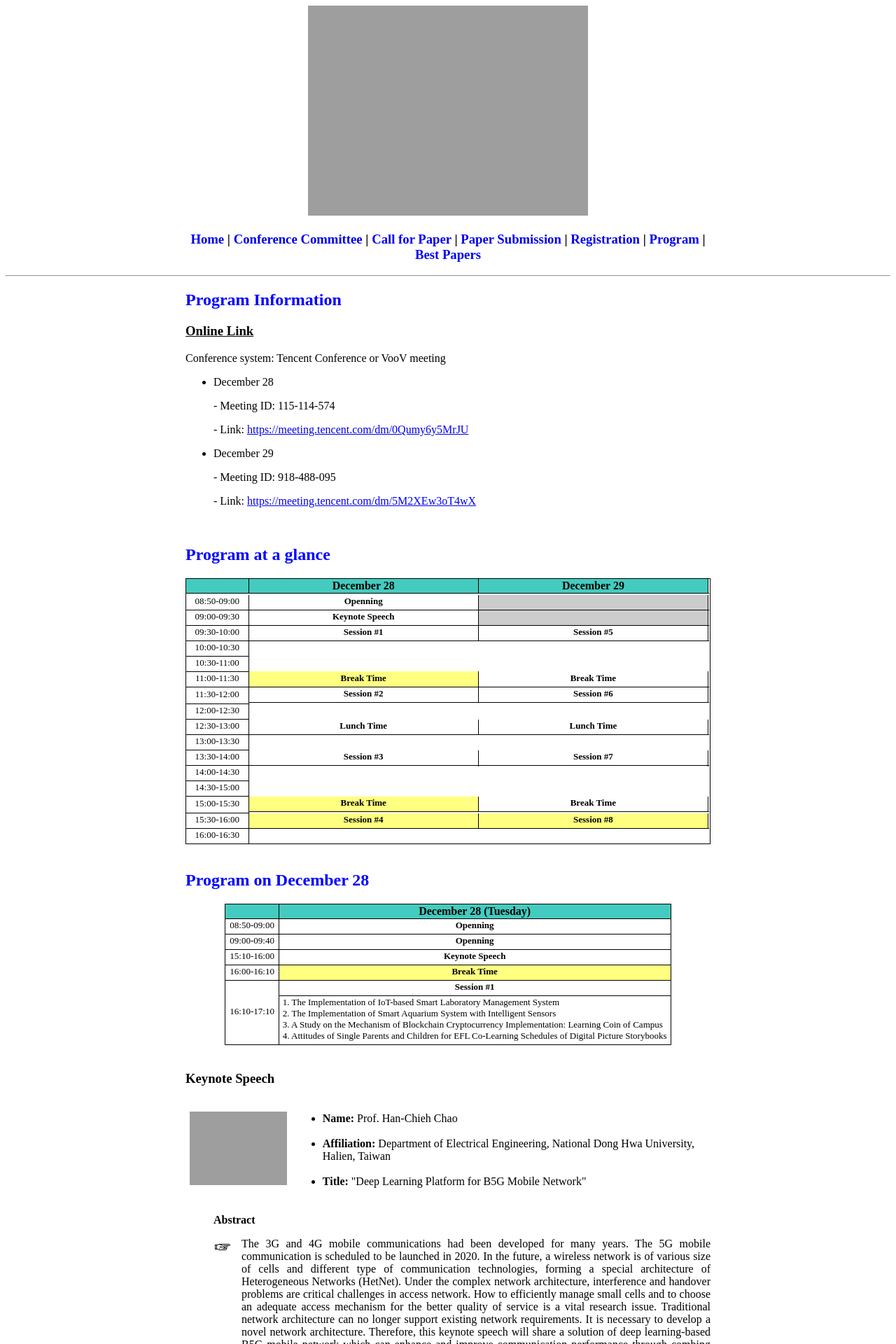
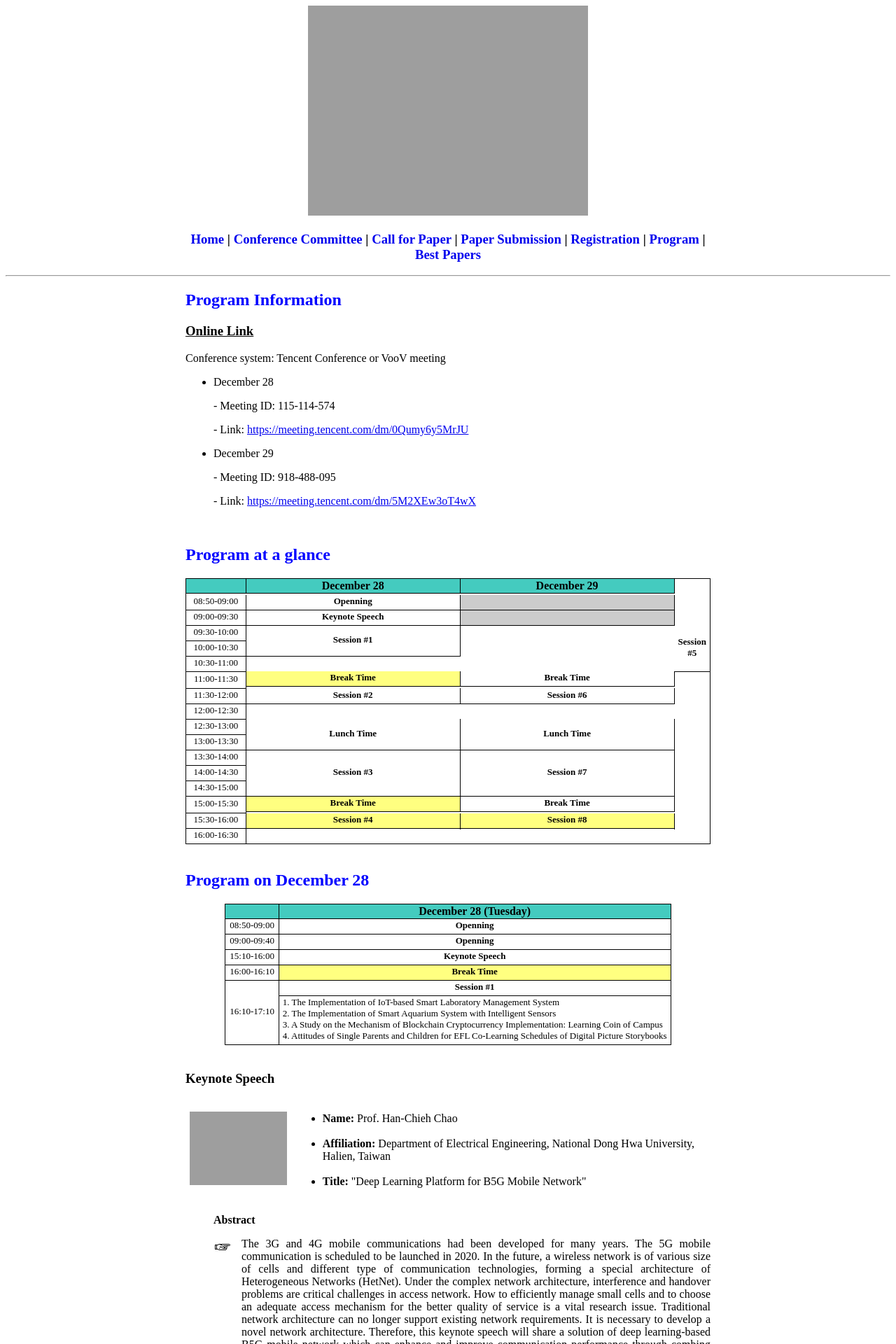
Before and after one commit to icea-conf/2021, a Jekyll site: the page built from program/index.html, in a window 1280 px wide. Shown: the top 1920 px of the page at 70% size. Built offline with Jekyll 4.4.1, drawn with Linux system fonts in a browser that asks for light colours.

Commit message:
Update index.html

```diff
--- a/program/index.html
+++ b/program/index.html
@@ -48,7 +48,7 @@
                          <tr>
                               <td class="tcontent4" rowspan="2">09:00-09:30</td>
                               <td class="tcontent4" rowspan="2" colspan="2"><b>Keynote Speech</b></td>
-                              <td class="tcontent4" rowspan="2" colspan="2"style="background-color:#CCCCCC"></td>
+                              <td class="tcontent4" rowspan="3" colspan="2"style="background-color:#CCCCCC"></td>
                          </tr>
                          <tr>
                               <td></td>
@@ -58,8 +58,8 @@
 
                          <tr>
                               <td class="tcontent4" rowspan="2">09:30-10:00</td>
-                              <td class="tcontent4" rowspan="3" colspan="2"><b>Session #1</b></td>
-                              <td class="tcontent4" rowspan="3" colspan="2"><b>Session #5</b></td>
+                              <td class="tcontent4" rowspan="5" colspan="2"><b>Session #1</b></td>
+                              <td class="tcontent4" rowspan="6" colspan="2"><b>Session #5</b></td>
                          </tr>
                          <tr>
                               <td></td>
@@ -87,8 +87,8 @@
 
                          <tr>
                               <td class="tcontent4" rowspan="2">11:00-11:30</td>
-                              <td class="tcontent5" rowspan="2" colspan="2"><b>Break Time</b></td>
-                              <td class="tcontent4" rowspan="2" colspan="2"><b>Break Time</b></td>
+                              <td class="tcontent5" rowspan="1" colspan="2"><b>Break Time</b></td>
+                              <td class="tcontent4" rowspan="1" colspan="2"><b>Break Time</b></td>
                               <td></td>
                          </tr>
                          <tr>
@@ -99,8 +99,8 @@
 
                          <tr>
                               <td class="tcontent4" rowspan="2">11:30-12:00</td>
-                              <td class="tcontent4" rowspan="1" colspan="2"><b>Session #2</b></td>
-                              <td class="tcontent4" rowspan="1" colspan="2"><b>Session #6</b></td>
+                              <td class="tcontent4" rowspan="3" colspan="2"><b>Session #2</b></td>
+                              <td class="tcontent4" rowspan="3" colspan="2"><b>Session #6</b></td>
                          </tr>
                          <tr>
                               <td></td>
@@ -119,8 +119,8 @@
 
                          <tr>
                               <td class="tcontent4" rowspan="2">12:30-13:00</td>
-                              <td class="tcontent4" rowspan="2" colspan="2"><b>Lunch Time</b></td>
-                              <td class="tcontent4" rowspan="2" colspan="2"><b>Lunch Time</b></td>
+                              <td class="tcontent4" rowspan="4" colspan="2"><b>Lunch Time</b></td>
+                              <td class="tcontent4" rowspan="4" colspan="2"><b>Lunch Time</b></td>
                          </tr>
                          <tr>
                               <td></td>
@@ -139,8 +139,8 @@
 
                          <tr>
                               <td class="tcontent4" rowspan="2">13:30-14:00</td>
-                              <td class="tcontent4" rowspan="3" colspan="2"><b>Session #3</b></td>
-                              <td class="tcontent4" rowspan="3" colspan="2"><b>Session #7</b></td>
+                              <td class="tcontent4" rowspan="6" colspan="2"><b>Session #3</b></td>
+                              <td class="tcontent4" rowspan="6" colspan="2"><b>Session #7</b></td>
                          </tr>
                          <tr>
                               <td></td>
@@ -179,8 +179,8 @@
 
                          <tr>
                               <td class="tcontent4" rowspan="2">15:30-16:00</td>
-                              <td class="tcontent5" rowspan="2" colspan="2"><b>Session #4</b></td>
-                              <td class="tcontent5" rowspan="2" colspan="2"><b>Session #8</b></td>
+                              <td class="tcontent5" rowspan="3" colspan="2"><b>Session #4</b></td>
+                              <td class="tcontent5" rowspan="3" colspan="2"><b>Session #8</b></td>
                          </tr>
                          <tr>
                               <td></td>
```
